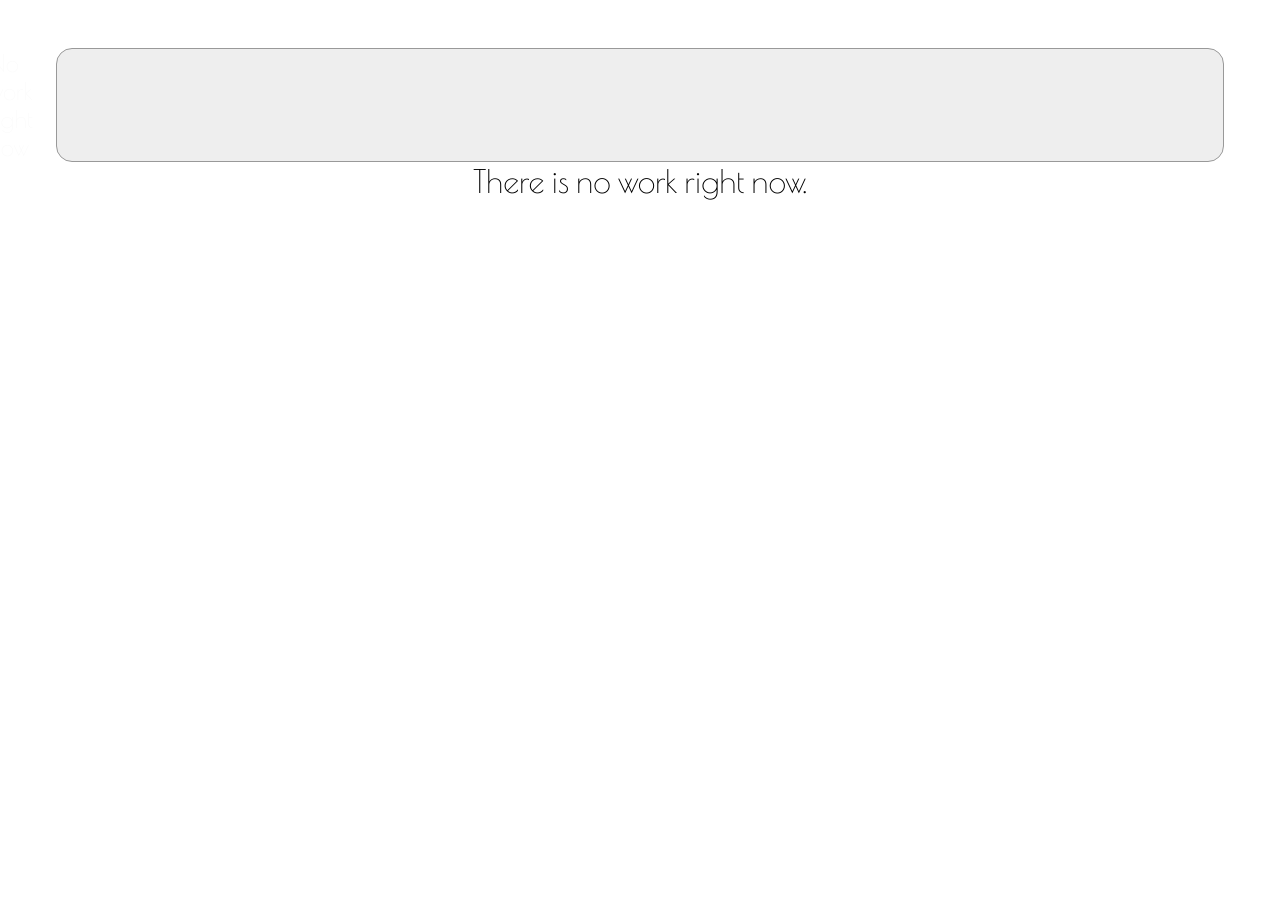
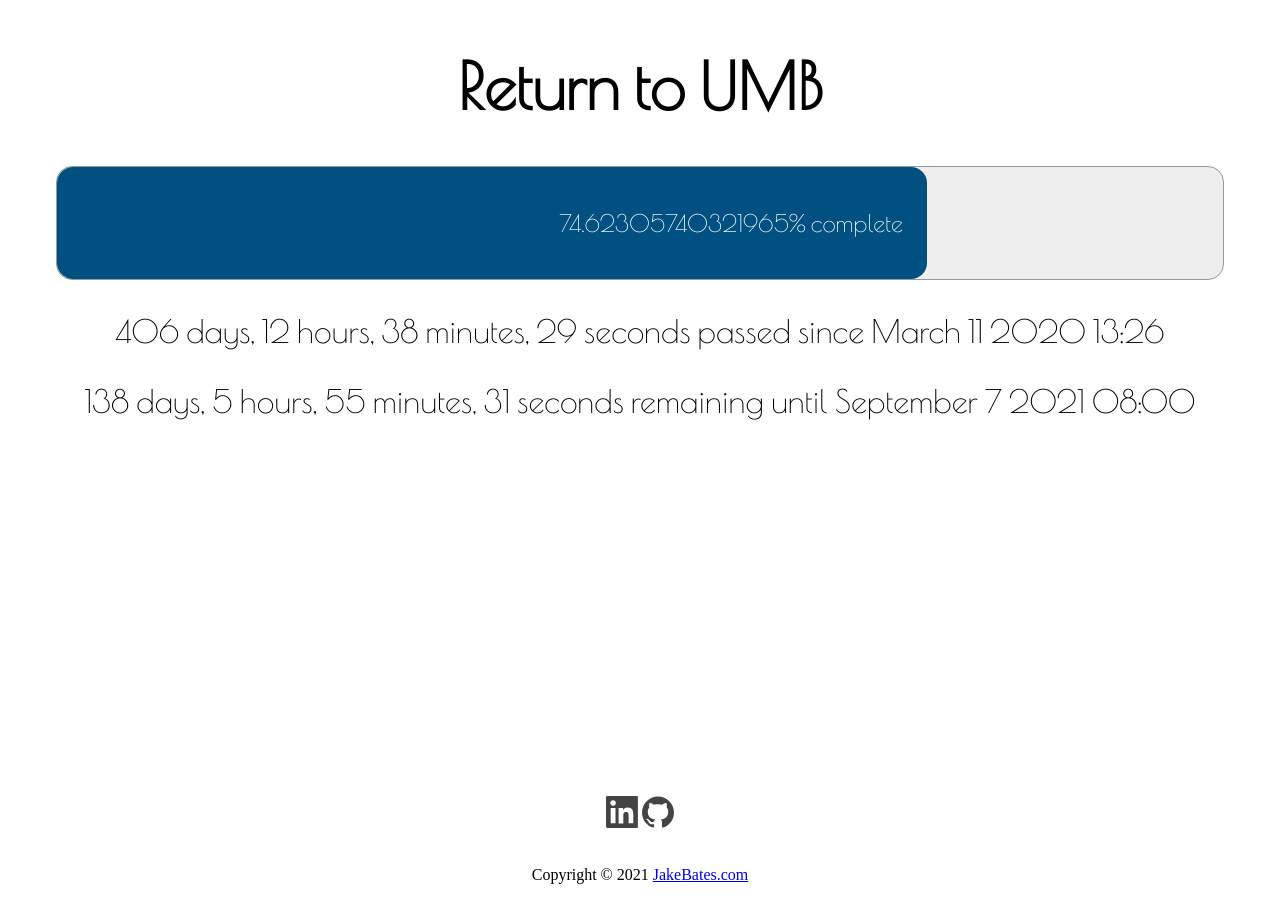
Before and after one commit to jpbates13/jpbates13.github.io, a Jekyll site: the page umb-countdown/countdown.html, which Jekyll copies as it is, in a window 1280 px wide. Built offline with Jekyll 4.4.1, drawn with Linux system fonts in a browser that asks for light colours; nearby versions of some CDN libraries.

Commit message:
Countdown fixed

```diff
--- a/umb-countdown/countdown.html
+++ b/umb-countdown/countdown.html
@@ -15,11 +15,30 @@
 
 <body>
 	<div id="container">
+    <h1>Return to UMB</h1>
 	<div class="progress" style="border: 1px solid #999; border-radius: 1em; background-color: #EEE;">
 	  <div id="progress-bar" style="border-right: ; width: 0%;"><div id="percent"></div></div>
 	</div>
 	<div id="countdown"></div>
 </div>
+
+<footer class="footer page-footer text-center block third bg-light">
+    <br>
+    <div class="social-icon-set">
+        <div class="social-icon">
+            <a href="https://www.linkedin.com/in/joshua-jake-bates/"><img
+                    src="../assets/images/svg/social-1_logo-linkedin.svg"></a>
+        </div>
+        <div class="social-icon">
+            <a href="https://github.com/jpbates13"><img src="../assets/images/svg/social-1_logo-github.svg"></a>
+        </div>
+    </div>
+    <br>
+    <p>Copyright &copy
+        <script type="text/javascript">document.write(new Date().getFullYear());</script> <a
+            href="/index.html">JakeBates.com</a></p>
+</footer>
+
 </body>
 
 </html>
--- a/umb-countdown/script.js
+++ b/umb-countdown/script.js
@@ -4,7 +4,6 @@ function getDaysRemaining(endtime){
     var minutes = Math.floor(t/(1000*60))
     var hours = Math.floor(t/(1000*60*60))
     var days = Math.floor( t/(1000*60*60*24) );
-
     hours = hours - (days*24);
     minutes = minutes - (days * 24 * 60) - (hours * 60);
     seconds = seconds - (days * 24 * 60 * 60) - (hours * 60 * 60) - (minutes * 60);
@@ -35,9 +34,9 @@ function getDaysRemaining(endtime){
     };
   }
   function humaniseSince(days, hours, minutes, seconds) {
-    var text = hours.toString();
-    //text = text.concat(" days, ");
-    //text = text.concat(hours.toString());
+    var text = days.toString();
+    text = text.concat(" days, ");
+    text = text.concat(hours.toString());
     text = text.concat( " hours, ");
     text = text.concat(minutes.toString());
     text = text.concat(" minutes, ");
@@ -61,30 +60,13 @@ var x = setInterval(function() {
 
   var today = new Date();
 
-  var startTime = new Date(monthNames[today.getMonth()] + ' ' + today.getDate() + ' ' + today.getFullYear() + " 8:30");
-  var endTime = new Date(monthNames[today.getMonth()] + ' ' + today.getDate() + ' ' + today.getFullYear() + " 17:15");
-  var endFriTime = new Date(monthNames[today.getMonth()] + ' ' + today.getDate() + ' ' + today.getFullYear() + " 13:00");
+  var startDate = 'March 11 2020 13:26';
+  var endDate = 'September 7 2021 08:00';
 
-  var startDate = monthNames[today.getMonth()] + ' ' + today.getDate() + ' ' + today.getFullYear() + ' 08:30';
-  var endDate = monthNames[today.getMonth()] + ' ' + today.getDate() + ' ' + today.getFullYear() + ' 17:15';
+  var startTime = new Date(startDate);
+  var endTime = new Date(endDate);
 
-  if(today.getDay() == 5){
-  	if(today > endFriTime || today < startTime){
-  		var percentage = document.getElementById('percent');
-  		percent.innerHTML = 'No work right now';
-  		var countdown = document.getElementById('countdown');
-  		countdown.innerHTML = "There is no work right now.";
-  		return;
-  	}
-  	endDate = monthNames[today.getMonth()] + ' ' + today.getDate() + ' ' + today.getFullYear() + ' 13:00';
-  }
-  if(today.getDay() == 6  || today.getDay() == 0 || today > endTime || today < startTime){
-  	var percentage = document.getElementById('percent');
-  	percent.innerHTML = 'No work right now';
-  	var countdown = document.getElementById('countdown');
-  	countdown.innerHTML = "There is no work right now.";
-  	return;
-  }
+
   var timeGone = getTimeSince(startDate);
   var daysLeft = getDaysRemaining(endDate);
   var sinceText =  humaniseSince(timeGone['days'], timeGone['hours'], timeGone['minutes'], timeGone['seconds']);
--- a/umb-countdown/style.css
+++ b/umb-countdown/style.css
@@ -12,6 +12,11 @@
   text-align: center;
   /*margin-top: 3em;*/
 }
+h1 {
+  text-align: center;
+  font-family: "Poiret One", Arial;
+  font-size: 4em;
+}
 #progress-bar {
   height: 7em;
   background: #42f492;
@@ -22,25 +27,25 @@
 
 @-moz-keyframes myfirst /* Firefox */ {
   0% {
-    background: #00db7f;
+    background: #0083d4;
   }
   50% {
-    background: #009657;
+    background: #005081;
   }
   100% {
-    background: #00db7f;
+    background: #0083d4;
   }
 }
 
 @-webkit-keyframes myfirst /* Safari and Chrome */ {
   0% {
-    background: #00db7f;
+    background: #0083d4;
   }
   50% {
-    background: #009657;
+    background: #005081;
   }
   100% {
-    background: #00db7f;
+    background: #0083d4;
   }
 }
 #percent {
@@ -79,3 +84,15 @@
     color: black;
   }
 }
+
+.social-icon {
+  display: inline-block;
+}
+
+.footer {
+  position: fixed;
+  left: 0;
+  bottom: 0;
+  width: 100%;
+  text-align: center;
+}
```
